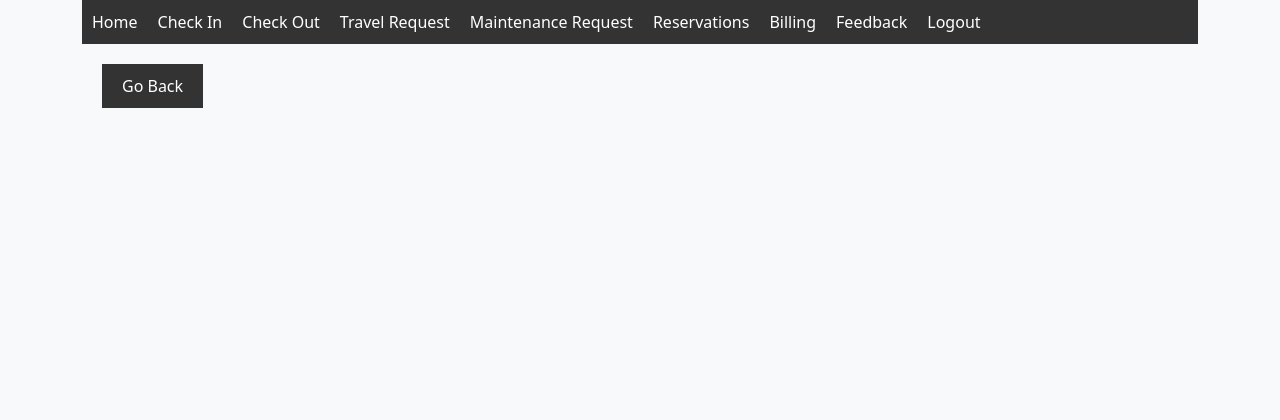
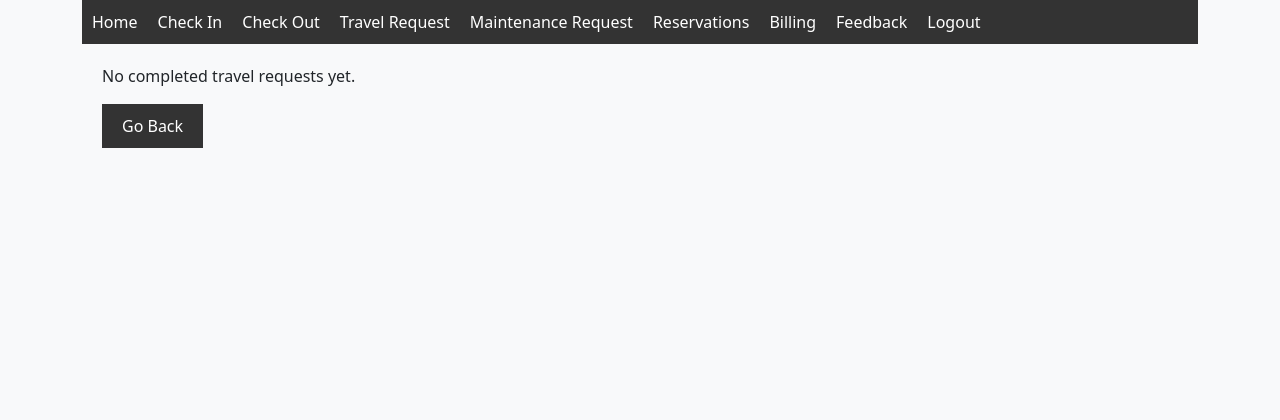
Before and after one commit to Pra-Ag/CS432_Guest_House_Portal_IITGN, a Flask app: template templates/travel_request_completed.html in a window 1280 px wide. Shown: the top 420 px of the page. Run offline with Flask 3, Linux system fonts and the light colour scheme; the template is opened without the code that fills it, so the values that code supplies are empty; parts of the project's set-up code (start-up, migrations or seed data) failed here and were passed over.

Commit message:
Update travel_request_completed.html

```diff
--- a/templates/travel_request_completed.html
+++ b/templates/travel_request_completed.html
@@ -29,6 +29,8 @@
         </tbody>
     </table>
 </div>
+{% else %}
+<p>No completed travel requests yet.</p>
 {% endif %}
 
 <button onclick="goBack()">Go Back</button>
```
